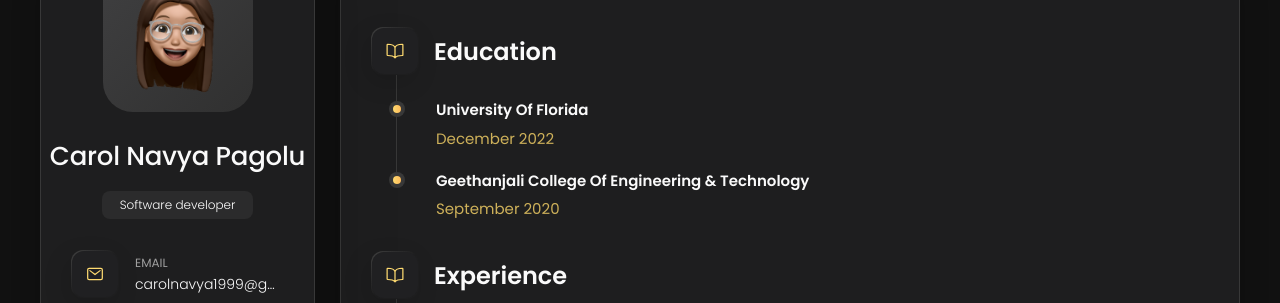
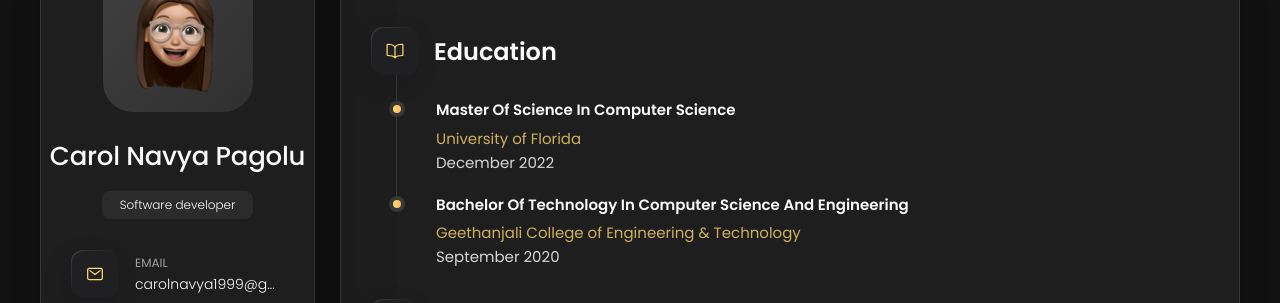
Before and after one commit to carolnavya/carolnavya.github.io, a plain HTML site: page index.html in a window 1280 px wide. Both pictures are taken after a click on the button "Resume". Shown: the part 162-465 px from the top of the page. Drawn offline with nearby package versions, Linux system fonts and the light colour scheme.

Commit message:
changes html

```diff
--- a/index.html
+++ b/index.html
@@ -254,17 +254,19 @@
 
             <li class="timeline-item">
 
-              <h4 class="h4 timeline-item-title">University of Florida</h4>
+              <h4 class="h4 timeline-item-title">Master of Science in Computer Science</h4>
+              <span>University of Florida</span>
 
-              <span>December 2022</span>
+              <span style="color: var(--light-gray);">December 2022</span>
 
             </li>
 
             <li class="timeline-item">
 
-              <h4 class="h4 timeline-item-title">Geethanjali College of Engineering & Technology</h4>
+              <h4 class="h4 timeline-item-title">Bachelor of Technology in Computer Science and Engineering</h4>
 
-              <span>September 2020</span>
+              <span>Geethanjali College of Engineering & Technology</span>
+              <span style="color: var(--light-gray);">September 2020</span>
 
             </li>
           </ol>
```
